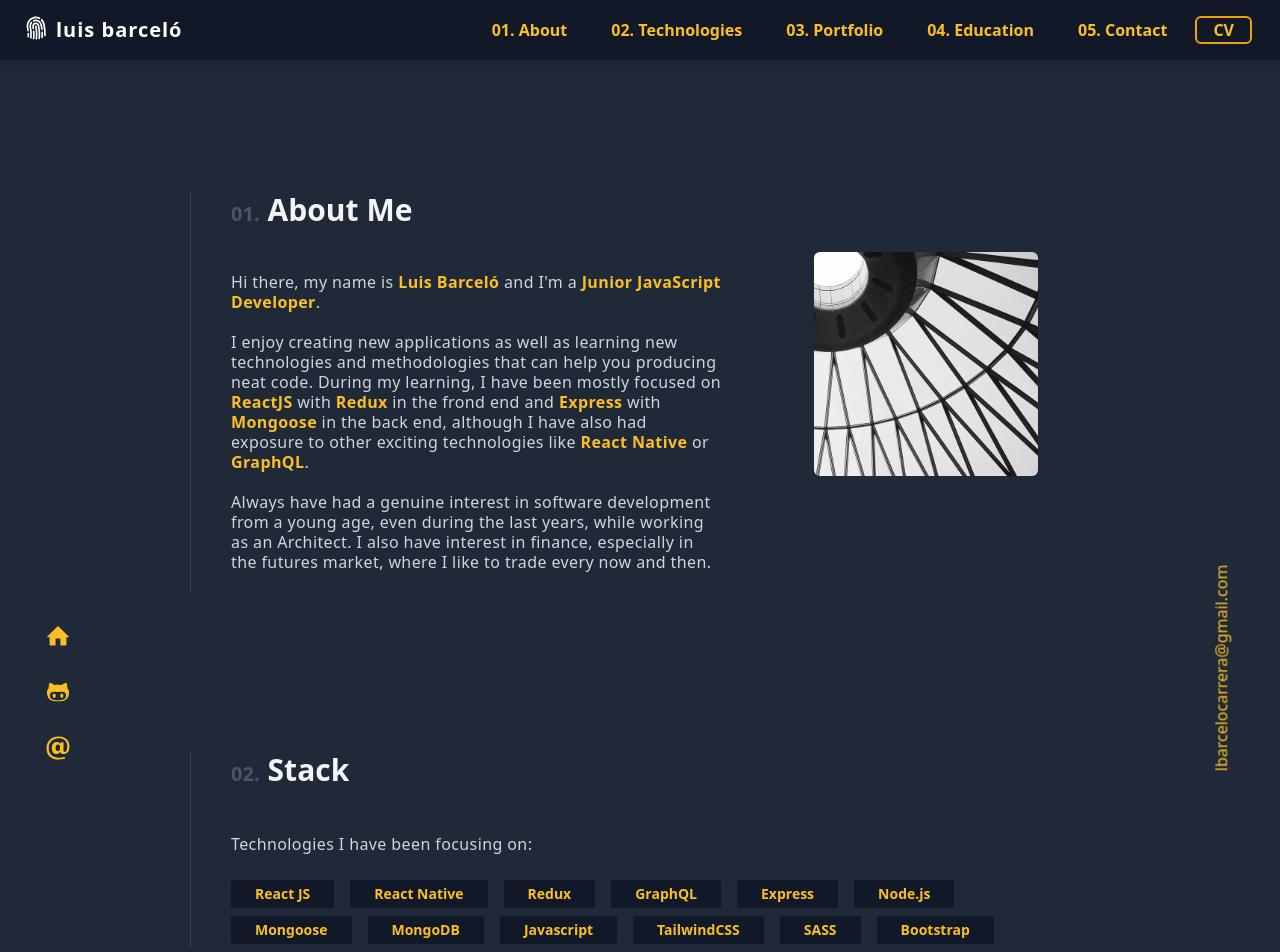
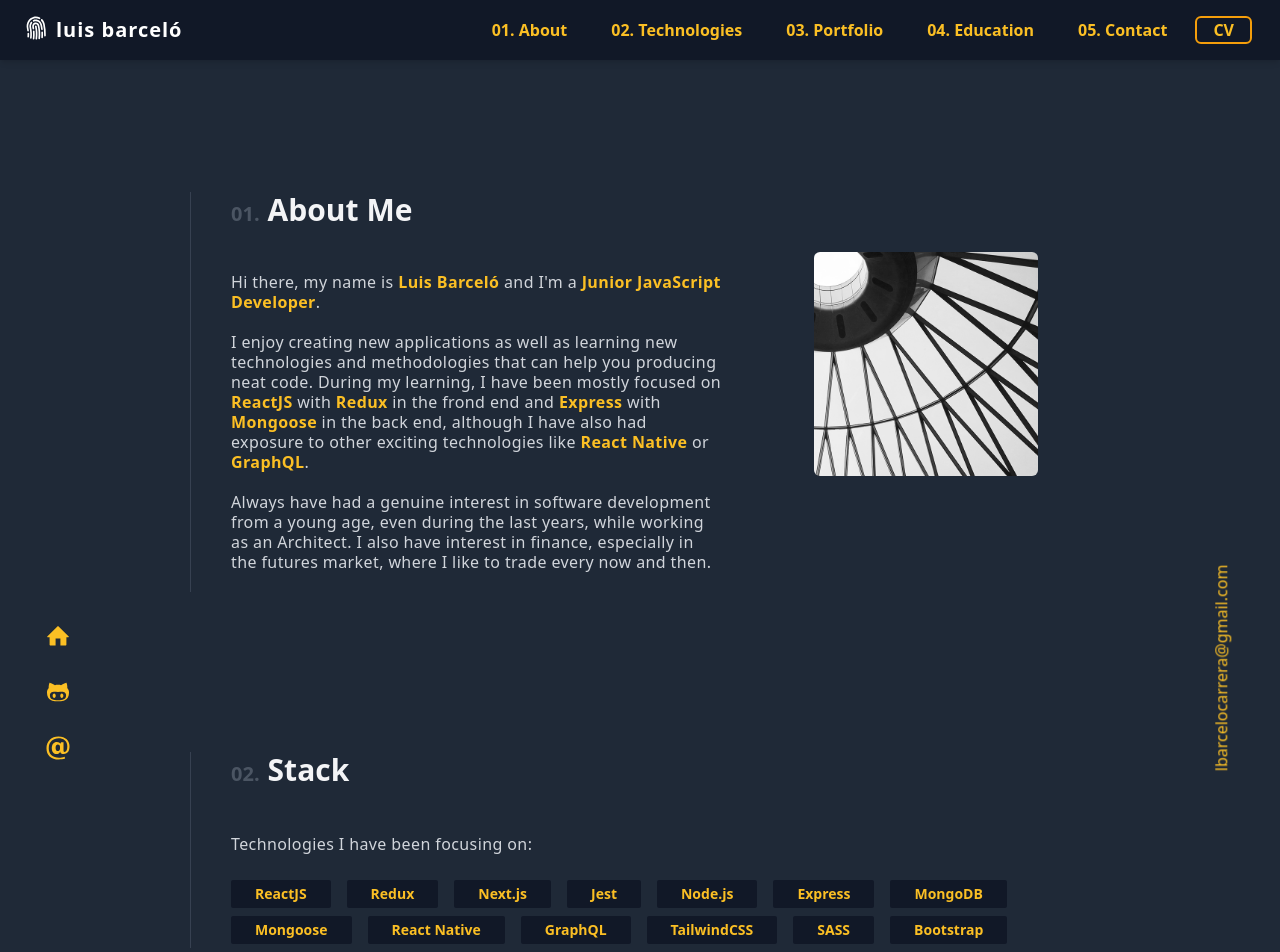
Before and after one commit to barcel0/me, a React (Create React App) app: page / in a window 1280 px wide. Shown: the top 952 px of the page. Built offline with nearby package versions, Linux system fonts and the light colour scheme.

Commit message:
technologies update

```diff
--- a/src/components/Stack.js
+++ b/src/components/Stack.js
@@ -14,15 +14,16 @@ const Stack = () => {
 
         <div className="flex w-full mr-10">
           <ul className="technologies-list text-yellow-400 font-bold">
-            <li>React JS</li>
+            <li>ReactJS</li>
+            <li>Redux</li>
+            <li>Next.js</li>
+            <li>Jest</li>
+            <li>Node.js</li>
+            <li>Express</li>
+            <li>MongoDB</li>
+            <li>Mongoose</li>
             <li>React Native</li>
-            <li>Redux</li>
             <li>GraphQL</li>
-            <li>Express</li>
-            <li>Node.js</li>
-            <li>Mongoose</li>
-            <li>MongoDB</li>
-            <li>Javascript</li>
             <li>TailwindCSS</li>
             <li>SASS</li>
             <li>Bootstrap</li>
```
Also changed, not shown: 1 other file (tests, documents, lock files or other folders).
